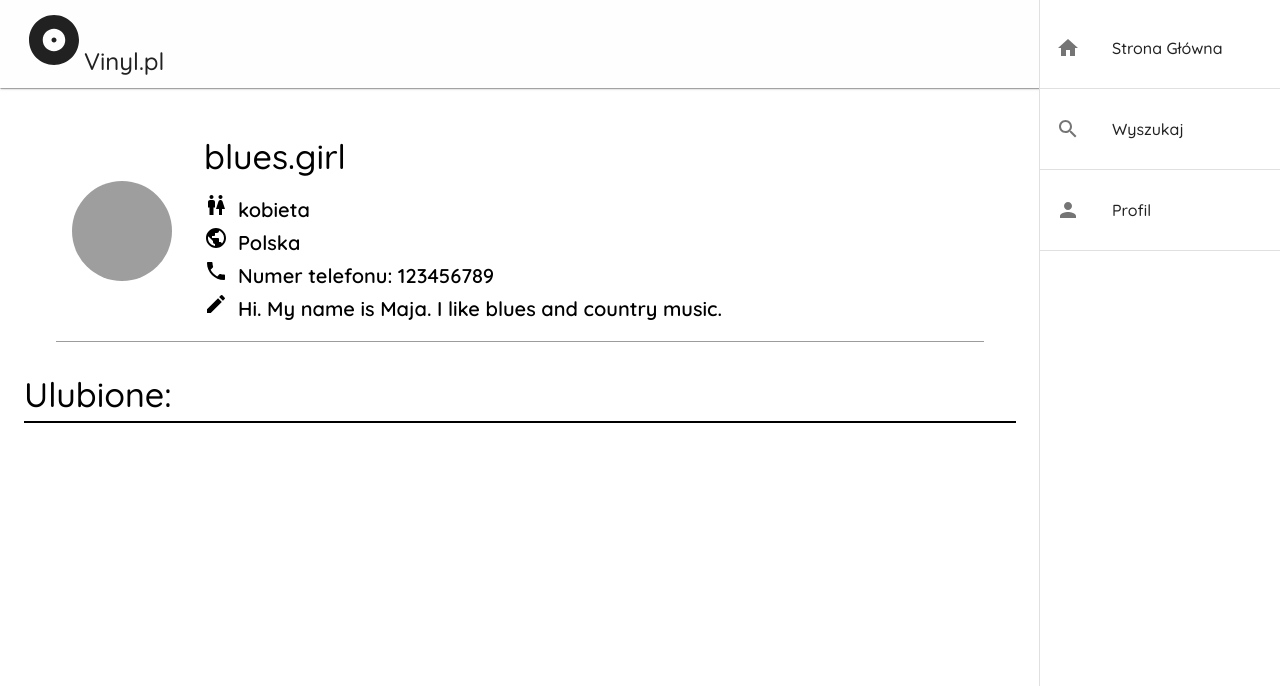
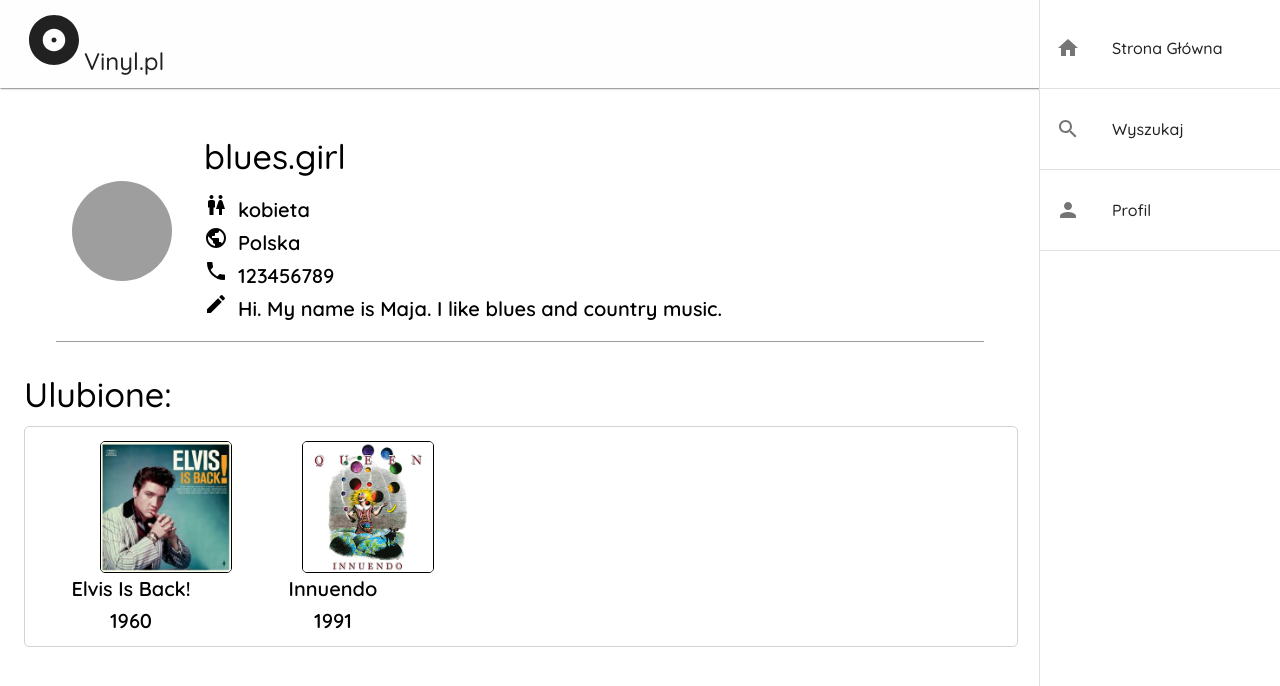
Before and after one commit to KorneliaGrygo/Vinyl.UI, a React (Create React App) app: page /profil/1 in a window 1280 px wide. Shown: the top 686 px of the page. Built offline with nearby package versions, Linux system fonts and the light colour scheme; data requests are answered from the project's data file; grey boxes are pictures that could not be loaded.

Commit message:
zmiany w profilu

```diff
--- a/data/db.json
+++ b/data/db.json
@@ -779,11 +779,6 @@
       "id": 6
     },
     {
-      "albumId": "11",
-      "userId": 4,
-      "id": 7
-    },
-    {
       "albumId": "1",
       "userId": 2,
       "id": 8
@@ -797,6 +792,36 @@
       "albumId": "1",
       "userId": 4,
       "id": 10
+    },
+    {
+      "albumId": "8",
+      "userId": 4,
+      "id": 12
+    },
+    {
+      "albumId": "10",
+      "userId": 4,
+      "id": 13
+    },
+    {
+      "albumId": "4",
+      "userId": 4,
+      "id": 14
+    },
+    {
+      "albumId": "5",
+      "userId": 4,
+      "id": 15
+    },
+    {
+      "albumId": "6",
+      "userId": 4,
+      "id": 16
+    },
+    {
+      "albumId": "2",
+      "userId": 4,
+      "id": 17
     }
   ],
   "albumComments": [
--- a/src/components/AlbumDetails.js
+++ b/src/components/AlbumDetails.js
@@ -33,8 +33,7 @@ const useStyles = makeStyles(theme => {
             height: "300px",
             width: '84%',
             marginTop: '10px',
-            grid: 'flex',
-
+            grid: 'flex'
         },
         songsList: {
             border: '1px solid',
--- /dev/null
+++ b/src/components/FavAlbums.js
@@ -0,0 +1,60 @@
+import { Avatar, makeStyles, Typography } from '@material-ui/core'
+import React from 'react'
+import { useHistory } from 'react-router-dom/cjs/react-router-dom';
+
+const useStyles = makeStyles(theme => {
+    return {
+      album: {
+        padding: "0px",
+      },
+      albumLenght: {
+        marginLeft: '0px',
+        marginTop: '0px',
+        color:'gray'
+      },
+      avatar: {
+        width: "130px",
+        height: "130px",
+        border: '1px solid',
+        borderColor: "black",
+        borderRadius: '5px',
+        marginTop: "9px",
+        marginLeft: "70px"
+      },
+      name: {
+        textAlign: "center"
+      }
+    }
+  })
+export default function FavAlbums({albums}) {
+    const classes = useStyles();
+    const history = useHistory();
+  return (
+    <>
+    {albums && albums.map(album => (
+        <div>
+            <div className={classes.albumBox}>
+            <Avatar
+                className={classes.avatar}
+                src={`/${album.avatarUrl}` ?? '/album.png'}
+                variant='square'
+                onClick={()=> history.push(`/albums/details/${album.id}`)}
+            />
+            <Typography
+             className={classes.name}
+             variant="h6"
+
+            >
+                {album.name}
+                <br />
+                {isNaN(new Date(album.releaseDate)?.getFullYear()) ? "" :  new Date(album.releaseDate)?.getFullYear()}
+            </Typography>
+
+            </div>
+
+
+        </div>
+    ))}
+    </>
+  )
+}
--- a/src/pages/Profile.js
+++ b/src/pages/Profile.js
@@ -11,6 +11,7 @@ import CreateIcon from '@material-ui/icons/Create';
 import { useParams } from 'react-router-dom/cjs/react-router-dom'
 import { handleGetUserById,handleGetFavoriteAlbums } from '../hooks/useAxios'
 import RecommendedAlbums from '../components/RecommendedAlbums';
+import FavAlbums from '../components/FavAlbums'
 
 const useStyles = makeStyles ({
     avatar:{
@@ -34,6 +35,18 @@ const useStyles = makeStyles ({
     favAlbums:{
         marginTop:'5px',
         border:"1px solid black",
+        borderColor: "lightgray",
+        borderRadius: '5px',
+        height: "219px",
+        maxHeight: "1000px",
+        width: "100%",
+        marginTop: '10px',
+        overflowY: "auto"
+    },
+    favWrapper: {
+        display: "grid",
+        gridTemplateColumns: "1fr 1fr 1fr 1fr 1fr 1fr",
+        padding: " 5px",
     }
 })
 
@@ -43,7 +56,6 @@ const classes = useStyles();
 const [user,setUser] = useState(null);
 const [favAlbums,setFavAlbums] = useState([]);
 const {userId} = useParams();
- // napisac useEffect i jeszcze request do po
 
 useEffect(() => {
     const getData = async () =>{
@@ -91,7 +103,7 @@ useEffect(() => {
 
                 <Typography variant='h6'>  <PhoneIcon style={{
                   marginRight: "10px"}} />
-                {"Numer telefonu:   " + user?.phone}
+                {user?.phone}
                 </Typography>
 
                 <Typography variant='h6'> <CreateIcon style={{
@@ -116,11 +128,11 @@ useEffect(() => {
                 <div className={classes.favAlbums}>
 
 
-                {favAlbums?.length && favAlbums.map(album => (
-                    <>
+                {favAlbums?.length &&
+                    <div className={classes.favWrapper}>
+                        <FavAlbums albums={favAlbums} />
+                    </div>
 
-                    </>
-                ))
                 }
                 </div>
             </Typography>
```
